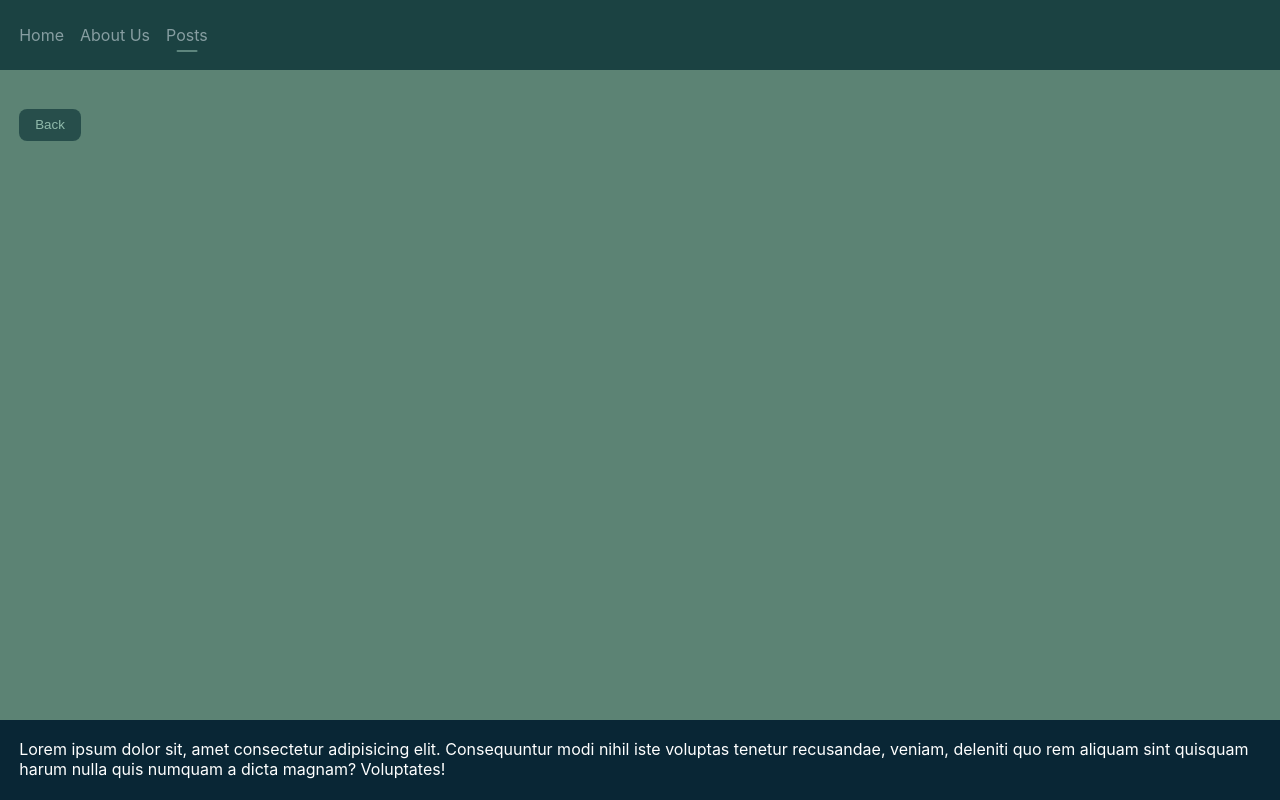
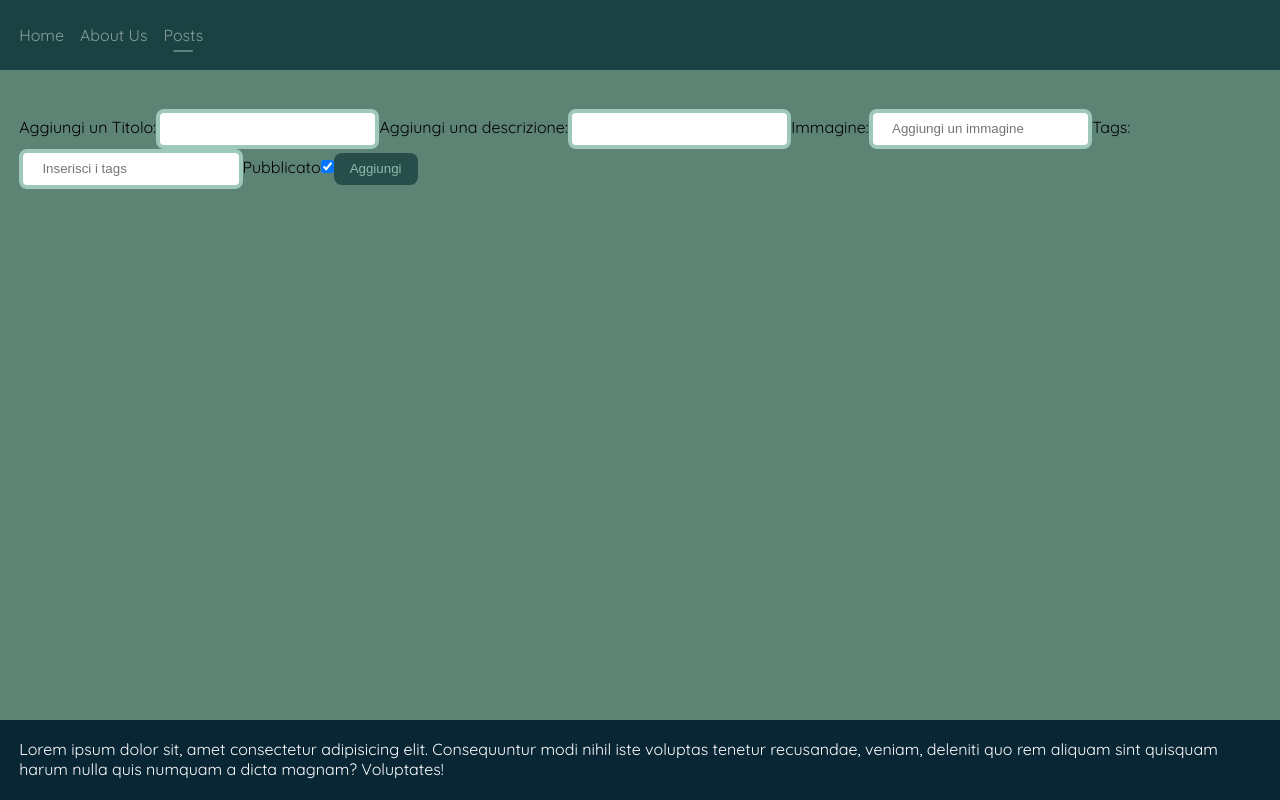
Before and after one commit to antoniorusso2/react-router, a React (Vite) app: page /posts/create in a window 1280 px wide. Built offline with nearby package versions, Linux system fonts and the light colour scheme; no server answers.

Commit message:
- implement form

```diff
--- a/src/App.jsx
+++ b/src/App.jsx
@@ -5,6 +5,7 @@ import AboutUs from './pages/About-us/AboutUsMain';
 import PostsIndex from './pages/Posts/Index';
 import NotFound from './pages/NotFound/NotFound';
 import Show from './pages/Posts/Show';
+import Store from './pages/Posts/Create';
 
 function App() {
   return (
@@ -23,6 +24,7 @@ function App() {
               {/* show */}
               <Route path=":id" Component={Show}></Route>
               {/* store */}
+              <Route path="/posts/create" Component={Store}></Route>
               {/* destroy */}
             </Route>
             {/* 404 */}
--- a/src/components/Card/Card.jsx
+++ b/src/components/Card/Card.jsx
@@ -8,6 +8,7 @@ export default function Card({ post }) {
   console.log(post);
   const { title, image, id } = post;
 
+  console.log(image);
   console.log(URI);
 
   return (
@@ -21,8 +22,8 @@ export default function Card({ post }) {
           <Link className={`btn ${style.btn}`} to={`${id}`}>
             {/* <button className={`btn ${style.btn}`}> */}
             Leggi di piu
+            {/* </button> */}
           </Link>
-          {/* </button> */}
         </div>
       </div>
     </>
--- a/src/components/Card/Card.module.css
+++ b/src/components/Card/Card.module.css
@@ -1,8 +1,6 @@
 .card {
-  /* display: flex;
-  flex-direction: column; */
+  height: 400px;
   box-shadow: rgba(0, 0, 0, 0.16) 0px 3px 6px, rgba(0, 0, 0, 0.23) 0px 3px 6px;
-  /* flex-wrap: wrap; */
   background-color: var(--accent-color);
   color: aliceblue;
   margin: 0 auto;
--- a/src/index.css
+++ b/src/index.css
@@ -1,5 +1,8 @@
+@import url('https://fonts.googleapis.com/css2?family=Quicksand:wght@300..700&display=swap');
+
 :root {
-  font-family: Inter, system-ui, Avenir, Helvetica, Arial, sans-serif;
+  font-family: 'Quicksand', sans-serif;
+  font-optical-sizing: auto;
 
   --bg-color: #092635;
   --main-color: #5c8374;
@@ -167,6 +170,13 @@ footer {
 .description > h2 {
   margin-bottom: 1rem;
 }
+
+input:not([type='checkbox']) {
+  line-height: 2rem;
+  padding: 0 1.2rem;
+  border-radius: 0.5rem;
+  border: 4px solid var(--accent-color);
+}
 @keyframes extend {
   from {
     width: 0;
--- /dev/null
+++ b/src/pages/Posts/Create.jsx
@@ -0,0 +1,74 @@
+import axios from 'axios';
+import { useState } from 'react';
+import { URI } from '../../config';
+
+const initialFormData = {
+  title: '',
+  content: '',
+  image: '',
+  tags: '',
+  published: true,
+};
+
+export default function Store() {
+  const [formData, setFormData] = useState(initialFormData);
+
+  function handleFormData(e) {
+    const key = e.target.name;
+    const value = e.target.type === 'checkbox' ? e.target.checked : e.target.value;
+
+    setFormData({
+      id: Date.now(),
+      ...formData,
+      [key]: value,
+    });
+
+    console.log(formData);
+  }
+
+  function onAdd(e) {
+    e.preventDefault();
+
+    // completo il body del nuovo con il parsing dei tags da stringa ad array di stringhe
+    const body = {
+      ...formData,
+      tags: formData.tags.split(',').map((e) => e.trim()),
+    };
+
+    console.log(body);
+
+    axios
+      .post(`${URI}/posts`, body)
+      .then((res) => {
+        const newPost = res.data;
+      })
+      .catch((err) => console.error(err));
+  }
+
+  return (
+    <main>
+      <div className="container">
+        <div className="row">
+          <form onSubmit={onAdd}>
+            <label htmlFor="title">Aggiungi un Titolo:</label>
+            <input onChange={handleFormData} type="text" name="title" id="title" />
+
+            <label htmlFor="content">Aggiungi una descrizione:</label>
+            <input onChange={handleFormData} type="text" name="content" id="content" />
+
+            <label htmlFor="image">Immagine:</label>
+            <input onChange={handleFormData} placeholder="Aggiungi un immagine" type="text" name="image" id="image" />
+
+            <label htmlFor="tags">Tags:</label>
+            <input onChange={handleFormData} placeholder="Inserisci i tags" type="text" name="tags" id="tags" />
+
+            <label htmlFor="published">Pubblicato</label>
+            <input onChange={handleFormData} type="checkbox" name="published" id="published" defaultChecked="checked" />
+
+            <button className="btn">Aggiungi</button>
+          </form>
+        </div>
+      </div>
+    </main>
+  );
+}
--- a/src/pages/Posts/Index.jsx
+++ b/src/pages/Posts/Index.jsx
@@ -2,9 +2,8 @@ import { useEffect, useState } from 'react';
 import axios from 'axios';
 import Card from '../../components/Card/Card';
 import { URI } from '../../config';
+import { Link } from 'react-router-dom';
 
-// const URI = 'http://localhost:3000';
-console.log(URI);
 export default function PostsMain() {
   const [posts, setPosts] = useState([]);
 
@@ -12,7 +11,6 @@ export default function PostsMain() {
     axios
       .get(URI + '/posts')
       .then((res) => {
-        console.log(res.data);
         setPosts(res.data);
       })
       .catch((err) => console.error(err));
@@ -26,7 +24,9 @@ export default function PostsMain() {
         <div className="container">
           <div className="row">
             <div className="col-12">
-              <button className="btn add-new">Aggiungi un post</button>
+              <Link to={'create'}>
+                <button className="btn add-new">Aggiungi un post</button>
+              </Link>
             </div>
             {posts.map((post) => {
               return (
```
